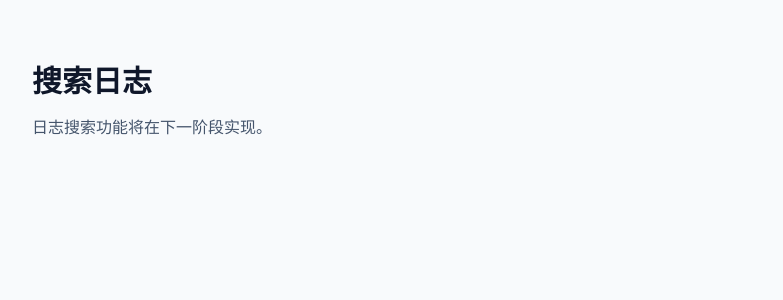
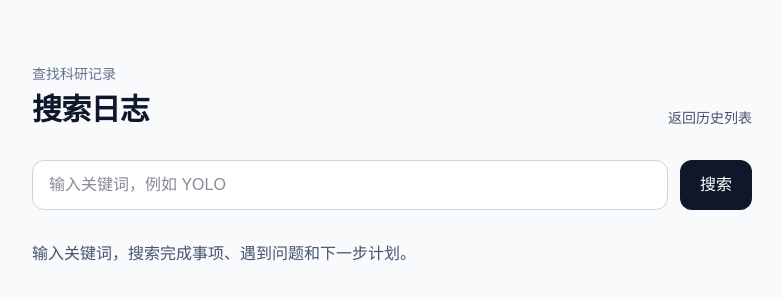
Before and after one commit to konglx1002-cmd/lx-, a Next.js app: page /search in a window 1280 px wide. Shown: the top 300 px of the page, without its empty margins (248-1031 px from the left). Built offline with nearby package versions, Linux system fonts and the light colour scheme.

Commit message:
Add diary keyword search

```diff
--- /dev/null
+++ b/src/app/api/diary/search/route.ts
@@ -0,0 +1,11 @@
+import { searchDiaries } from "@/features/diary/diary-service";
+
+export async function GET(request: Request) {
+  const query = new URL(request.url).searchParams.get("q") ?? "";
+
+  try {
+    return Response.json({ diaries: await searchDiaries(query) });
+  } catch {
+    return Response.json({ message: "搜索日志失败" }, { status: 500 });
+  }
+}
--- a/src/app/search/page.tsx
+++ b/src/app/search/page.tsx
@@ -1,8 +1,82 @@
-export default function SearchPage() {
+import Link from "next/link";
+
+import { searchDiaries } from "@/features/diary/diary-service";
+import { formatDiaryDate } from "@/features/diary/format";
+
+function Summary({ label, value }: { label: string; value: string }) {
   return (
-    <main className="mx-auto min-h-screen max-w-3xl px-6 py-16">
-      <h1 className="text-3xl font-semibold">搜索日志</h1>
-      <p className="mt-4 text-slate-600">日志搜索功能将在下一阶段实现。</p>
+    <p className="line-clamp-2 text-sm leading-6 text-slate-600">
+      <span className="font-medium text-slate-800">{label}：</span>
+      {value.trim() || "未填写"}
+    </p>
+  );
+}
+
+export default async function SearchPage({ searchParams }: PageProps<"/search">) {
+  const rawQuery = (await searchParams).q;
+  const query = (Array.isArray(rawQuery) ? rawQuery[0] : rawQuery ?? "").trim();
+  const diaries = query ? await searchDiaries(query) : [];
+
+  return (
+    <main className="mx-auto min-h-screen max-w-3xl px-6 py-12 sm:py-16">
+      <header className="flex flex-wrap items-end justify-between gap-4">
+        <div>
+          <p className="text-sm font-medium text-slate-500">查找科研记录</p>
+          <h1 className="mt-2 text-3xl font-semibold tracking-tight">搜索日志</h1>
+        </div>
+        <Link className="text-sm font-medium text-slate-600 hover:text-slate-950" href="/history">
+          返回历史列表
+        </Link>
+      </header>
+
+      <form action="/search" className="mt-8 flex gap-3" method="get">
+        <label className="sr-only" htmlFor="diary-query">
+          搜索日志关键词
+        </label>
+        <input
+          className="min-w-0 flex-1 rounded-xl border border-slate-300 bg-white px-4 py-3 outline-none transition focus:border-slate-600 focus:ring-2 focus:ring-slate-200"
+          defaultValue={query}
+          id="diary-query"
+          name="q"
+          placeholder="输入关键词，例如 YOLO"
+          type="search"
+        />
+        <button
+          className="rounded-xl bg-slate-900 px-5 py-3 font-medium text-white transition hover:bg-slate-700"
+          type="submit"
+        >
+          搜索
+        </button>
+      </form>
+
+      {!query ? (
+        <p className="mt-8 text-slate-600">输入关键词，搜索完成事项、遇到问题和下一步计划。</p>
+      ) : diaries.length === 0 ? (
+        <div className="mt-8 rounded-xl border border-dashed border-slate-300 bg-white p-8 text-center text-slate-600">
+          未找到包含“{query}”的日志。
+        </div>
+      ) : (
+        <section className="mt-8" aria-label="搜索结果">
+          <p className="text-sm text-slate-500">找到 {diaries.length} 篇日志</p>
+          <div className="mt-4 space-y-4">
+            {diaries.map((diary) => (
+              <Link
+                className="block rounded-xl border border-slate-200 bg-white p-5 transition hover:border-slate-400 hover:shadow-sm"
+                href={`/diary/${diary.id}`}
+                key={diary.id}
+              >
+                <time className="text-sm font-semibold text-slate-900" dateTime={diary.date}>
+                  {formatDiaryDate(diary.date)}
+                </time>
+                <div className="mt-4 space-y-2">
+                  <Summary label="完成事项" value={diary.completedTasks} />
+                  <Summary label="遇到问题" value={diary.problems} />
+                </div>
+              </Link>
+            ))}
+          </div>
+        </section>
+      )}
     </main>
   );
 }
--- a/src/components/app-navigation.tsx
+++ b/src/components/app-navigation.tsx
@@ -3,6 +3,7 @@ import Link from "next/link";
 const links = [
   { href: "/diary", label: "今日记录" },
   { href: "/history", label: "历史记录" },
+  { href: "/search", label: "搜索日志" },
 ];
 
 export function AppNavigation() {
--- a/src/features/diary/diary-service.ts
+++ b/src/features/diary/diary-service.ts
@@ -59,6 +59,27 @@ export async function getDiaryById(id: string) {
   return diary ? toDiaryData(diary) : null;
 }
 
+export async function searchDiaries(query: string) {
+  const keyword = query.trim();
+
+  if (!keyword) {
+    return [];
+  }
+
+  const diaries = await prisma.diary.findMany({
+    where: {
+      OR: [
+        { completedTasks: { contains: keyword } },
+        { problems: { contains: keyword } },
+        { nextPlan: { contains: keyword } },
+      ],
+    },
+    orderBy: { date: "desc" },
+  });
+
+  return diaries.map(toDiaryData);
+}
+
 export async function saveTodayDiary(input: DiaryInput) {
   const date = getTodayDateKey();
   const diaryDate = dateKeyToDate(date);
```
Also changed, not shown: 1 other file (tests, documents, lock files or other folders).
